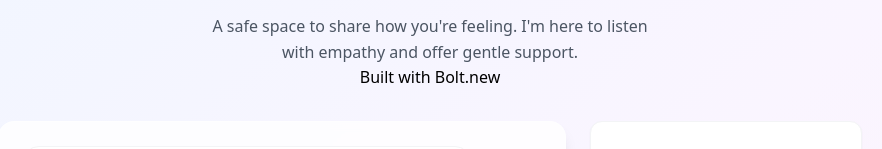
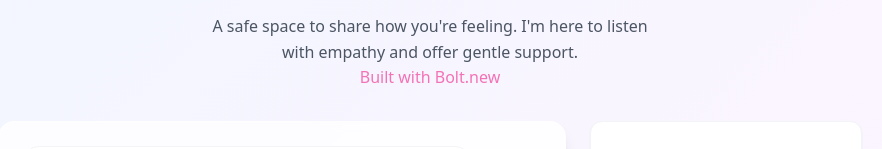
Before and after one commit to abiamarulloh/calmmate, a React (Vite) app: page / in a window 1280 px wide. Shown: the part 165-314 px from the top of the page, without its empty margins (210-1092 px from the left). Built offline with nearby package versions, Linux system fonts and the light colour scheme.

Commit message:
Updated Header.tsx

```diff
--- a/src/components/Header.tsx
+++ b/src/components/Header.tsx
@@ -32,7 +32,7 @@ export const Header: React.FC<HeaderProps> = ({ selectedLanguage, onLanguageChan
           : "Ruang aman untuk berbagi perasaanmu. Saya di sini untuk mendengarkan dengan empati dan memberikan dukungan yang lembut."
         }
       </p>
-      <span class="bg-blue">Built with Bolt.new</span>
+      <span class="text-pink-400">Built with Bolt.new</span>
     </div>
   );
 };
```
